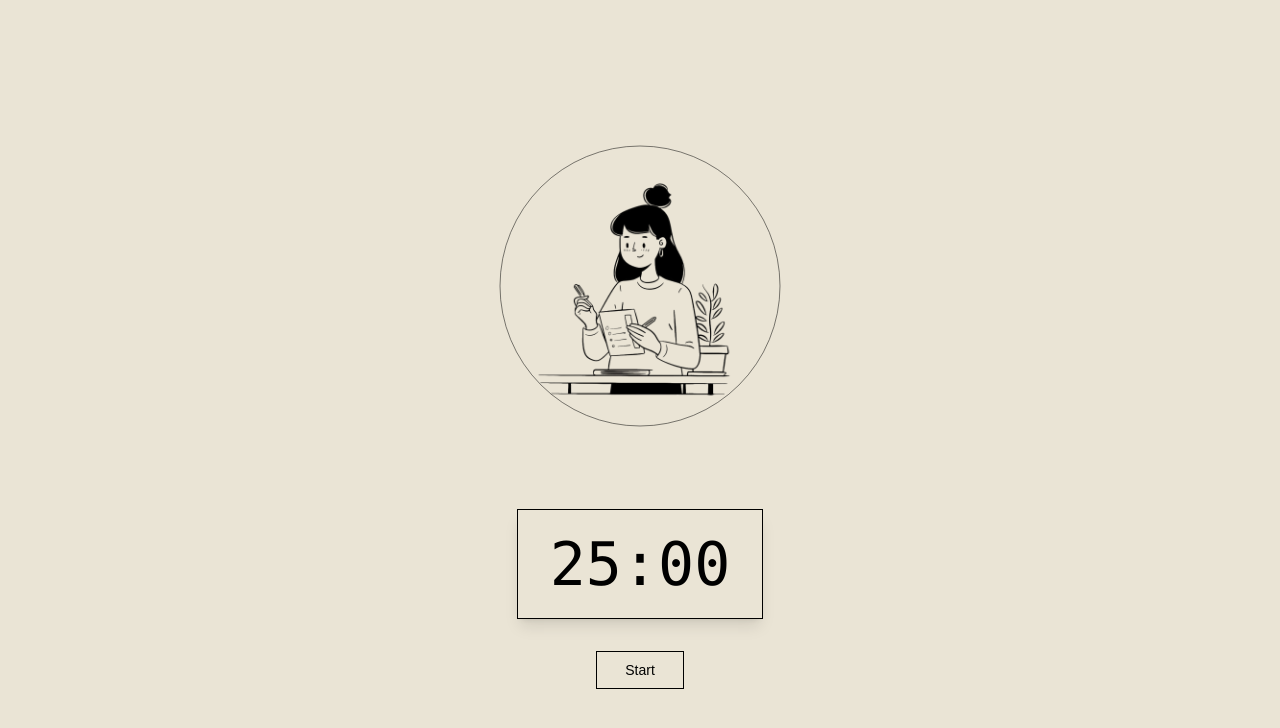
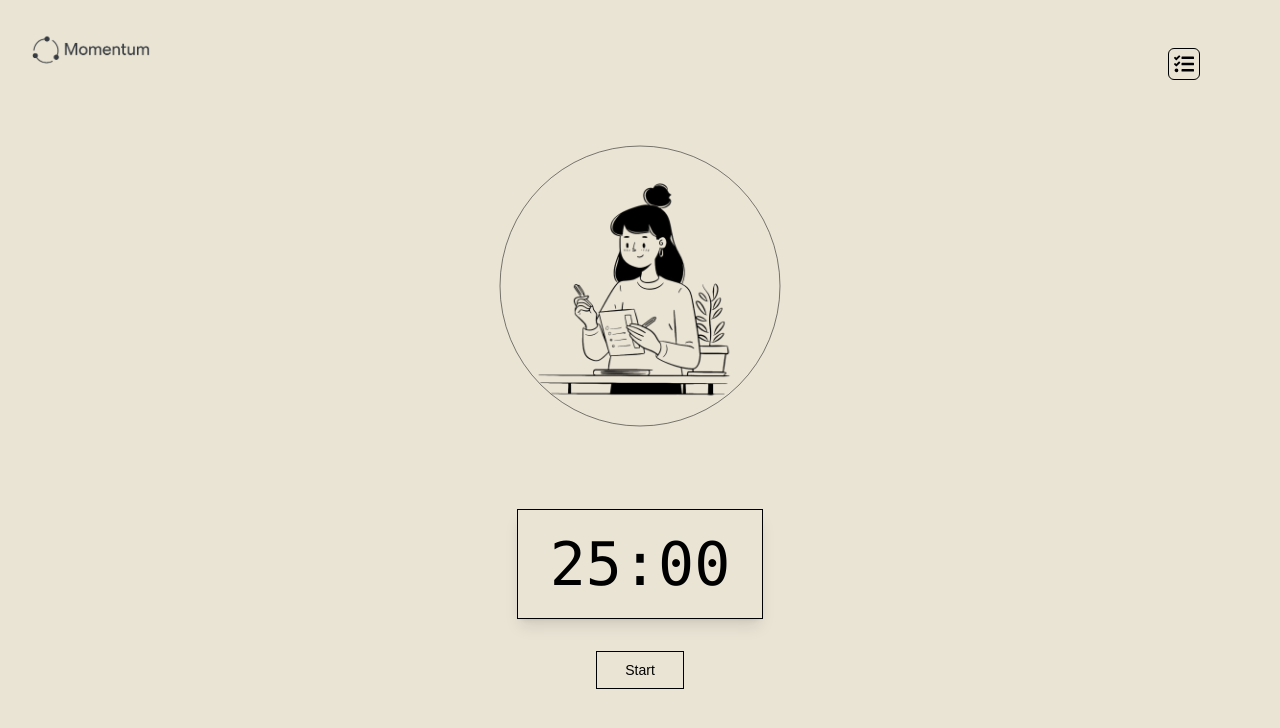
Before and after one commit to NikkiDhy/Taskella, a React (Vite) app in the folder frontend/: page /focus in a window 1280 px wide. Shown: the top 728 px of the page. Built offline with nearby package versions, Linux system fonts and the light colour scheme; a web font is replaced by a local one.

Commit message:
ui changes for navigating through focus and todo screens

```diff
--- a/frontend/src/Focus.jsx
+++ b/frontend/src/Focus.jsx
@@ -1,5 +1,8 @@
 import { useState, useEffect, useRef } from "react";
 import focusBg from "./assets/focusBg.png";
+import { FaTasks } from "react-icons/fa";
+import { useNavigate } from "react-router-dom";
+import logo from "./assets/MomentumLogo.jpg";
 
 export default function Focus() {
   const [timeLeft, setTimeLeft] = useState(25 * 60); // 25 minutes in seconds
@@ -9,6 +12,7 @@ export default function Focus() {
   const [editMinutes, setEditMinutes] = useState(25);
   const [editSeconds, setEditSeconds] = useState(0);
   const intervalRef = useRef(null);
+  const navigate = useNavigate();
 
   useEffect(() => {
     if (isRunning && timeLeft > 0) {
@@ -88,6 +92,20 @@ export default function Focus() {
 
   return (
     <div className="flex flex-col items-center justify-center w-full min-h-screen p-8 font-todoFont bg-welcomeBg">
+      <div
+        onClick={() => navigate("/Todo")}
+        className="absolute flex items-center justify-center w-8 h-8 border rounded-md cursor-pointer group top-2 right-4 sm:top-4 sm:right-4 lg:top-12 lg:right-20 hover:bg-todoBlack border-todoBlack"
+      >
+        <FaTasks className="text-xl transition text-todoBlack group-hover:text-white" />
+        <span className="absolute hidden px-2 py-1 font-mono text-xs -translate-x-1/2 text-todoBlack -bottom-8 left-1/2 whitespace-nowrap group-hover:block">
+          Tasks mode
+        </span>
+      </div>
+      <img
+        src={logo}
+        alt="Logo"
+        className="absolute w-auto h-12 top-2 sm:top-4 lg:top-0 left-2 sm:left-4 sm:h-16 md:h-20 lg:h-25"
+      />
       {/* Circular Image Section */}
       <div className="relative mb-12">
         <svg width="350" height="350" className="transform -rotate-90">
--- a/frontend/src/TodoPage.jsx
+++ b/frontend/src/TodoPage.jsx
@@ -3,6 +3,7 @@ import { MdDeleteOutline } from "react-icons/md";
 import { SlCalender } from "react-icons/sl";
 import DatePicker from "react-datepicker";
 import "react-datepicker/dist/react-datepicker.css";
+import { RxTimer } from "react-icons/rx";
 import bg from "./assets/todoImg.png";
 import logo from "./assets/MomentumLogo.jpg";
 import { useNavigate } from "react-router-dom";
@@ -143,6 +144,17 @@ function TodoPage() {
 
   return (
     <div className="flex flex-col items-center h-screen overflow-hidden lg:flex-row lg:items-center bg-welcomeBg">
+      {/* Top-right timer icon */}
+      <div
+        onClick={() => navigate("/Focus")}
+        className="absolute flex items-center justify-center w-8 h-8 border rounded-md cursor-pointer group top-2 right-4 sm:top-4 sm:right-4 lg:top-12 lg:right-20 hover:bg-todoBlack border-todoBlack"
+      >
+        <RxTimer className="text-xl transition text-todoBlack group-hover:text-white" />
+        <span className="absolute hidden px-2 py-1 font-mono text-xs -translate-x-1/2 text-todoBlack -bottom-8 left-1/2 whitespace-nowrap group-hover:block">
+          Focus mode
+        </span>
+      </div>
+
       {/* Left side - Image section with responsive layout */}
       <div className="relative flex items-center justify-center w-full h-40 lg:w-2/3 sm:h-48 md:h-60 lg:h-full">
         <img
@@ -163,7 +175,6 @@ function TodoPage() {
         <h1 className="mb-4 text-xl font-medium text-center sm:text-2xl lg:hidden text-todoBlack font-todoFont">
           To-Do List
         </h1>
-
         {/* Input section with responsive sizing */}
         <div className="flex items-center flex-shrink-0 space-x-2">
           <input
```
Also changed, not shown: 2 other files (tests, documents, lock files or other folders).
